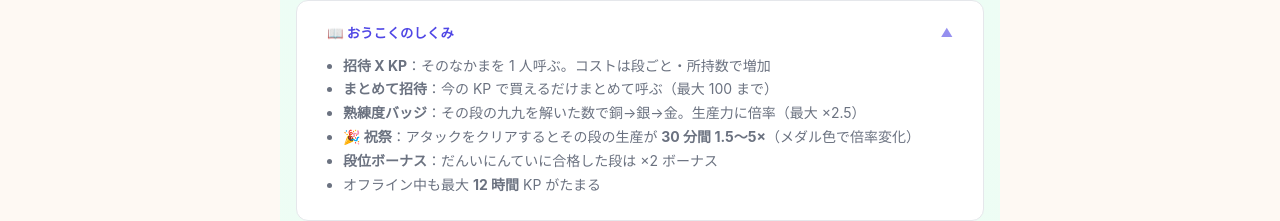
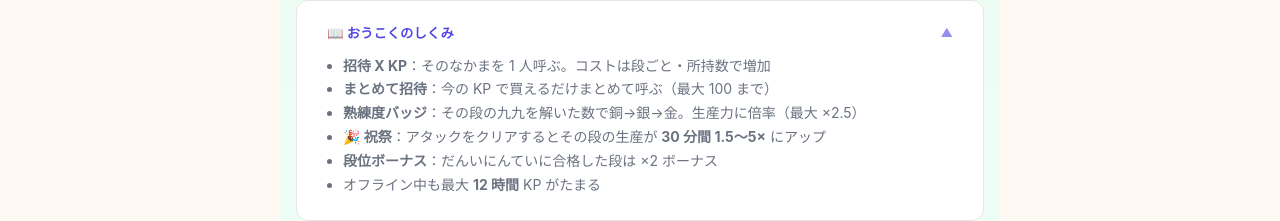
Before and after one commit to wamu1225/kuku-oukoku, a React (Vite) app: page /empire in a window 1280 px wide. Shown: the part 437-658 px from the top of the page. Built offline with nearby package versions, Linux system fonts and the light colour scheme.

Commit message:
fix: remove misleading "medal color changes multiplier" note from festival description
The multiplier increases gradually (not stepped by medal color) and the note
could be confused with the attack score.

Co-Authored-By: Claude Sonnet 4.6 <noreply@anthropic.com>

```diff
--- a/src/screens/Empire.tsx
+++ b/src/screens/Empire.tsx
@@ -156,7 +156,7 @@ export function Empire({ state: initialState, onUpdate }: { state: KukuState; on
             <li><strong>招待 X KP</strong>：そのなかまを 1 人呼ぶ。コストは段ごと・所持数で増加</li>
             <li><strong>まとめて招待</strong>：今の KP で買えるだけまとめて呼ぶ（最大 100 まで）</li>
             <li><strong>熟練度バッジ</strong>：その段の九九を解いた数で銅→銀→金。生産力に倍率（最大 ×2.5）</li>
-            <li><strong>🎉 祝祭</strong>：アタックをクリアするとその段の生産が <strong>30 分間 1.5〜5×</strong>（メダル色で倍率変化）</li>
+            <li><strong>🎉 祝祭</strong>：アタックをクリアするとその段の生産が <strong>30 分間 1.5〜5×</strong> にアップ</li>
             <li><strong>段位ボーナス</strong>：だんいにんていに合格した段は ×2 ボーナス</li>
             <li>オフライン中も最大 <strong>12 時間</strong> KP がたまる</li>
           </ul>
```
